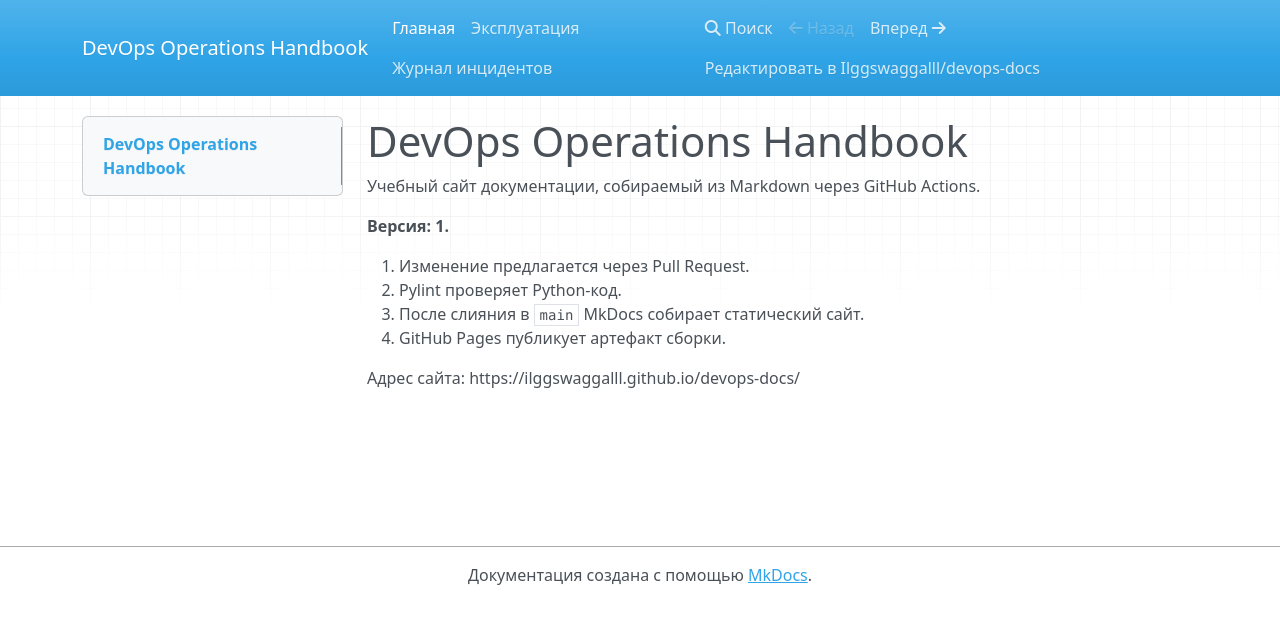
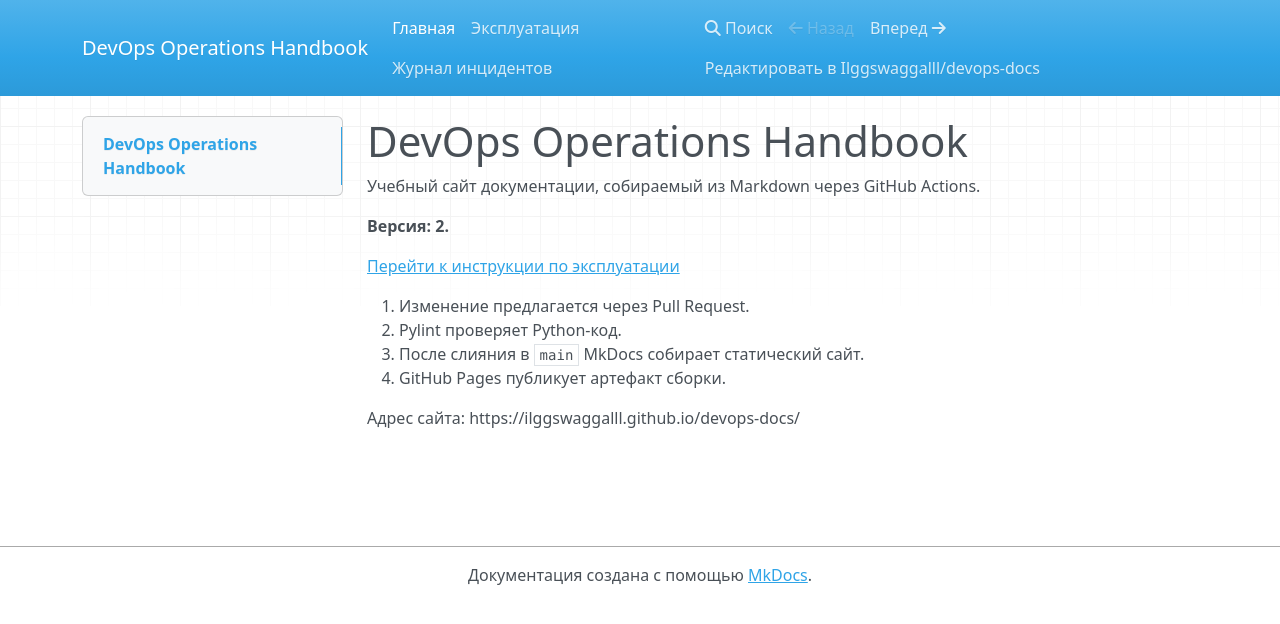
Before and after one commit to Ilggswaggalll/devops-docs, an MkDocs documentation site: the page built from docs/index.md, in a window 1280 px wide. Shown: the top 624 px of the page. Built offline with MkDocs 1.6.1, drawn with Linux system fonts in a browser that asks for light colours; nearby versions of some CDN libraries.

Commit message:
docs: reproduce broken documentation link

```diff
--- a/docs/index.md
+++ b/docs/index.md
@@ -2,7 +2,9 @@
 
 Учебный сайт документации, собираемый из Markdown через GitHub Actions.
 
-**Версия: 1.**
+**Версия: 2.**
+
+[Перейти к инструкции по эксплуатации](missing.md)
 
 1. Изменение предлагается через Pull Request.
 2. Pylint проверяет Python-код.
```
